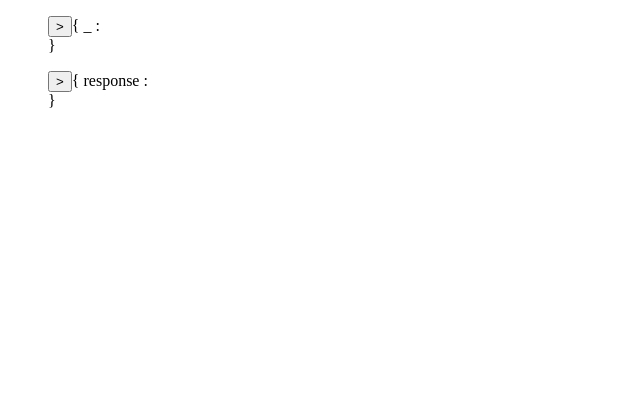
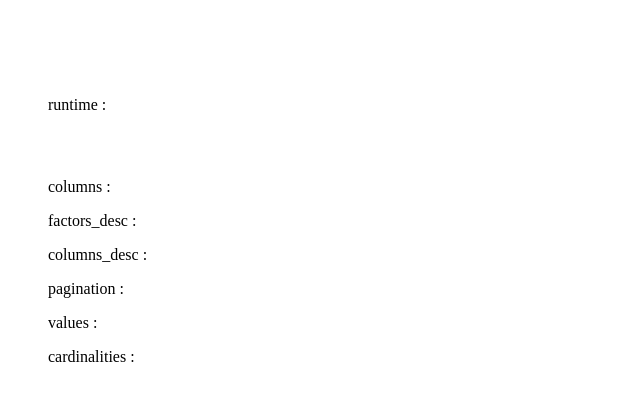
Before and after one commit to GT1990/json_challenge, a React (Create React App) app: page / in a window 1280 px wide. Shown: the top 400 px of the page, without its empty margins (0-640 px from the left). Built offline with nearby package versions, Linux system fonts and the light colour scheme.

Commit message:
refactored: moved code to UnorderList component
- at first I had duplibated code in app.js and unorderlist.js. So i refactored the code so that unorderlist handled all the functionality

```diff
--- a/src/App.js
+++ b/src/App.js
@@ -1,32 +1,22 @@
-import { useState } from "react";
 import UnorderedList from "./components/UnorderList";
 import data from "./challenge-data.json";
-
 import "./css/global.css";
 
 function App() {
-  const [display, setDisplay] = useState(false);
   console.log(data);
-  const handleOpenDropDown = () => {
-    console.log("handler");
-    setDisplay(true);
-  };
+
   return data && typeof data === "object" ? (
     Object.keys(data).map((property, index) => {
       const node = data[property];
       return (
-        <ul key={index}>
-          <button onClick={() => handleOpenDropDown()}>{">"}</button>
-          <span>{"{ "}</span>
-          <label>{property} :</label>
-          <UnorderedList
-            display={display}
-            property={property}
-            node={node}
-            level={1}
-          />
-          <span>{" }"}</span>
-        </ul>
+        <UnorderedList
+          key={index}
+          group={index}
+          display={true}
+          property={property}
+          node={node}
+          level={1}
+        />
       );
     })
   ) : (
```
